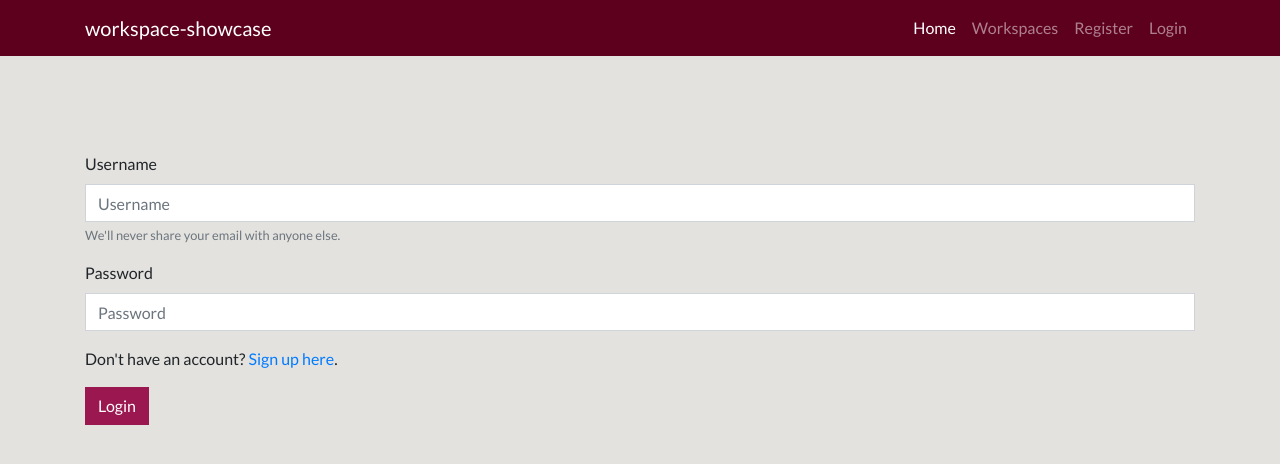
After one commit to vishkid84/Workspace-showcase, a Flask app: template templates/login.html in a window 1280 px wide. The commit adds this page. Shown: the top 464 px of the page. Run offline with Flask 2, Linux system fonts and the light colour scheme; the template is opened without the code that fills it, so the values that code supplies are empty; some libraries are stand-ins or nearby versions.

Commit message:
Added login.html and register.html

```diff
--- a/app.py
+++ b/app.py
@@ -1,5 +1,5 @@
 import os
-from flask import Flask, render_template, redirect, request, url_for
+from flask import Flask, render_template, redirect, request, url_for, session
 from flask_pymongo import PyMongo
 from bson.objectid import ObjectId
 
@@ -25,6 +25,16 @@ def get_workspaces():
     return render_template("workspaces.html", workspaces=mongo.db.workspaces.find())
 
 
+@app.route('/register', methods=['POST', 'GET'])
+def register():
+    return render_template('register.html')
+
+
+@app.route('/login', methods=['POST', 'GET'])
+def login():
+    return render_template('login.html')
+
+
 @app.errorhandler(404)
 def error_404(error):
     return render_template('error_pages/404.html', error=error)
--- a/static/css/style.css
+++ b/static/css/style.css
@@ -19,3 +19,19 @@ body{
     text-align: center;
     font-family: 'Fjalla One', sans-serif;
 }
+
+.btn{
+    background: #9A1750;
+    border-radius: 0;
+    border-color: #9A1750;
+}
+
+.btn:hover {
+    color: #fff;
+    background-color: #5D001E;
+    border-color: #5D001E;
+}
+
+.form-control{
+    border-radius: 0;
+}
--- a/templates/base.html
+++ b/templates/base.html
@@ -16,17 +16,17 @@
 <body>
     <nav id="navbar" class="navbar navbar-expand-md navbar-dark bg-dark">
 		<div class="container">
-			<a class="navbar-brand logo" href="index.html">workspace-showcase</a>
+			<a class="navbar-brand logo" href="{{url_for('home')}}">workspace-showcase</a>
 			<button class="navbar-toggler" data-toggle="collapse" data-target="#navbarNav">
                 <span class="navbar-toggler-icon"></span>
             </button>
 			<div class="collapse navbar-collapse" id="navbarNav">
 				<ul class="navbar-nav ml-auto">
 					<li class="nav-item">
-						<a class="nav-link active" href="home.html">Home</a>
+						<a class="nav-link active" href="{{url_for('home')}}">Home</a>
 					</li>
 					<li class="nav-item">
-						<a class="nav-link" href="library.html">Library</a>
+						<a class="nav-link" href="library.html">Workspaces</a>
 					</li>
 					<li class="nav-item">
 						<a class="nav-link" href="register.html">Register</a>
--- /dev/null
+++ b/templates/login.html
@@ -0,0 +1,27 @@
+{% extends 'base.html' %}
+
+{% block content %}
+
+<div class="container">
+    <div class="row">
+        <div class="col pt-5 mt-5">
+            <form method="POST" action="{{ url_for('login') }}">
+                <div class="form-group">
+                    <label for="exampleInputEmail1">Username</label>
+                    <input type="text" class="form-control" id="username" name="username" placeholder="Username">
+                    <small class="form-text text-muted">We'll never share your email with anyone else.</small>
+                </div>
+                <div class="form-group">
+                    <label for="exampleInputPassword1">Password</label>
+                    <input type="password" class="form-control" id="password" name="password" placeholder="Password">
+                </div>
+                <div>
+                    Don't have an account? <a href="{{ url_for('register') }}">Sign up here</a>.
+                </div>
+                <button type="submit" class="btn btn-danger mt-3">Login</button>
+            </form>
+        </div>
+    </div>
+</div>
+
+{% endblock %}
```
Also changed, not shown: templates/register.html (added, +24 -0 lines).
